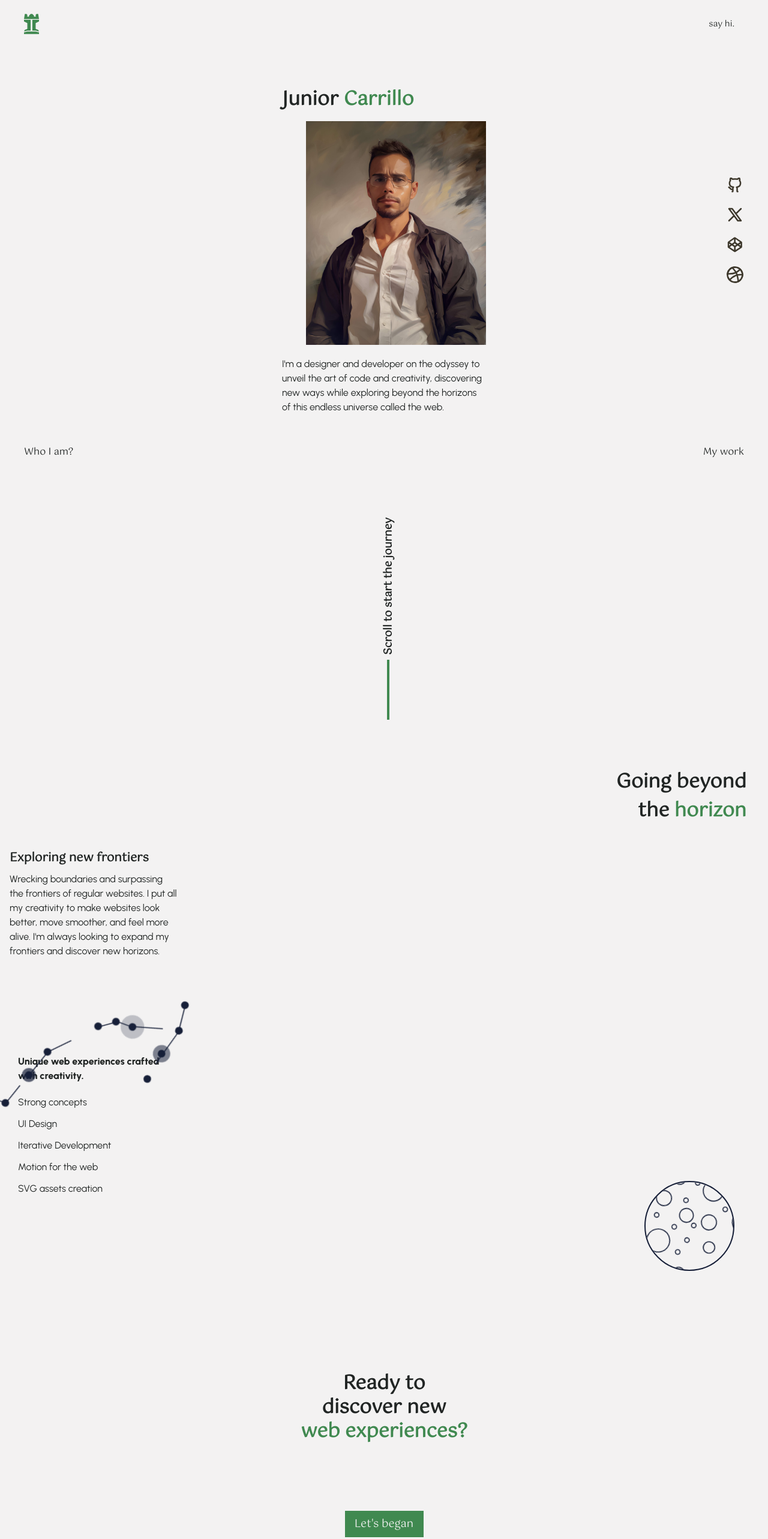
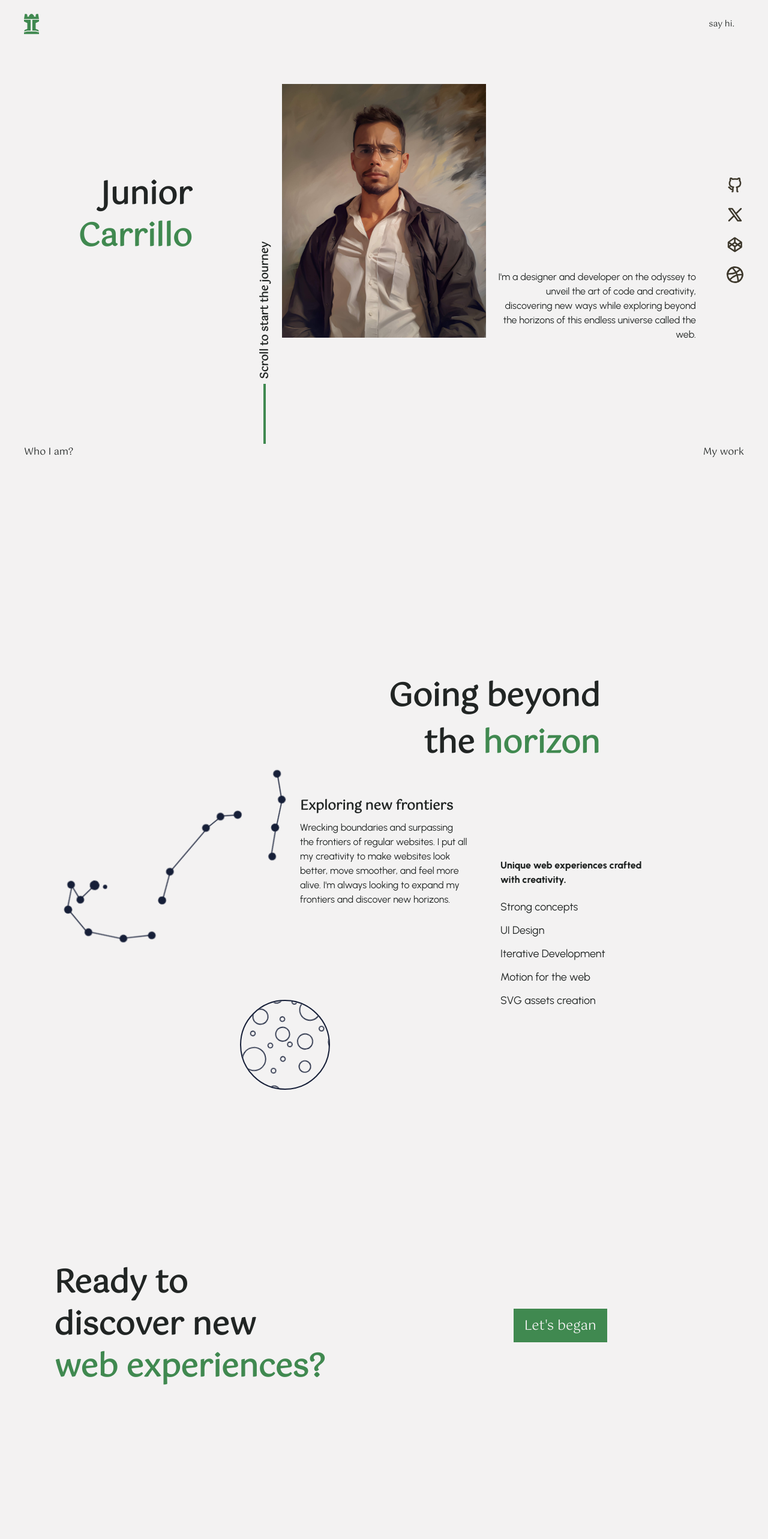
Before and after one commit to darukbyte/darukbyte-website, a Next.js app: page /about in a window 1280 px wide. Shown: the top 2566 px of the page at 60% size. Built offline with nearby package versions, Linux system fonts and the light colour scheme.

Commit message:
feat(about-page): Add CSS styles for the desktop version of the about page.

```diff
--- a/app/about/page.js
+++ b/app/about/page.js
@@ -39,21 +39,24 @@ export default function About() {
         </article>
       </section>
 
-      <section className={styles.main__about}>
+      <section className={styles.main__box}>
+        <article className={styles.main__about}>
           <h3 className={`${styles.main__about_title} ${gotu.className}`}>
             Going beyond the{" "}
             <span className={styles.main__about_titleTwo}> horizon </span>
           </h3>
 
-        <article className={styles.main__paraghrap}>
+          <article
+            className={`${styles.main__paraghrap} ${styles.main__about_box}`}
+          >
             <h5 className={`${styles.main__paraghrap_title} ${gotu.className}`}>
               Exploring new frontiers
             </h5>
             <p className={styles.main__paraghrap_content}>
               Wrecking boundaries and surpassing the frontiers of regular
-            websites. I put all my creativity to make websites look better, move
-            smoother, and feel more alive. I&apos;m always looking to expand my
-            frontiers and discover new horizons.
+              websites. I put all my creativity to make websites look better,
+              move smoother, and feel more alive. I&apos;m always looking to
+              expand my frontiers and discover new horizons.
             </p>
             <article
               className={`${styles.main__about_constellation} ${styles.display__view}`}
@@ -85,6 +88,7 @@ export default function About() {
           <article className={styles.main__about_planet}>
             <Planet />
           </article>
+        </article>
       </section>
 
       <section className={styles.main__exploration}>
@@ -110,7 +114,7 @@ export default function About() {
           className={`${styles.main__paraghrap} ${styles.details__block_two}`}
         >
           <h5 className={`${styles.main__paraghrap_title} ${gotu.className}`}>
-            Rather provide solutions, than make you feel good
+            Creative ideas, with clear and honest solutions
           </h5>
           <p className={styles.main__paraghrap_content}>
             Exploring new ideas doesn&apos;t always mean creating new ones. I
--- a/app/about/page.module.css
+++ b/app/about/page.module.css
@@ -13,7 +13,7 @@
     justify-content: center;
     align-items: center;
     position: relative;
-    margin-bottom: 280px;
+    margin-bottom: 240px;
 }
 .main__intro_box {
     display: grid;
@@ -22,6 +22,7 @@
 .main__intro_name{
     font-size: 3.2rem;
     line-height: 3.2rem;
+    width: 100%;
 }
 .main__intro_nameTwo {
     color: var(--principal-color);
@@ -37,6 +38,7 @@
 .main__intro_presentation {
     font-size: 1.6rem;
     line-height: 150%;
+    width: 100%;
     min-width: 300px;
     max-width: 340px;
 }
@@ -65,11 +67,13 @@
 .main__about {
     display: grid;
     gap: 40px;
+    margin-top: 75px;
 }
 .main__about_title {
     font-size: 3.2rem;
     line-height: 150%;
     width: 230px;
+    height: 150px;
     text-align: right;
     justify-self: end;
     margin-right: 20px;
@@ -239,5 +243,188 @@
     text-align: right;
 }
 .info__block_two > ul > li{
+   text-align: right;
+}
+/****Desktop****/
+
+@media (min-width: 1218px) {
+    .display__view_two {
+        display: flex;
+    }
+    .display__view {
+        display: none;
+    }
+    .main {
+        padding: 40px;
+        align-items: center;
+    }
+    .main__intro {
+        margin-bottom: 0px;
+        padding: 40px;
+    }
+    .main__intro_box {
+    grid-template-columns: repeat(3, 1fr);
+    grid-template-rows: repeat(2, 1fr);
+    padding: 40px;
+    height: 100dvh;
+    max-height: 680px;
+}
+.main__intro_name{
+    max-width: 200px;
+    font-size: 5.2rem;
+    line-height: 7rem;
+    align-self: end;
+    grid-row: 1;
+    grid-column: 1;
     text-align: right;
 }
+.main__intro_image {
+    grid-row: 1 / 3;
+    grid-column: 2;
+    align-self: start;
+    width: 340px;
+    height: 423px;
+}
+.main__intro_presentation {
+    grid-row: 2;
+    grid-column: 3;
+    text-align: end;
+    justify-self: end;
+    height: 110px;
+}
+.main__intro_scroll {
+    align-self: end;
+    justify-self: end;
+    grid-column: 1;
+    grid-row: 1 / 3;
+    position: initial;
+}
+.main__box {
+    display: flex;
+    height: fit-content;
+    width: 100%;
+    justify-content: center;
+    align-items: center;
+}
+.main__about {
+    grid-template-columns: repeat(3, 1fr);
+    grid-template-rows: repeat(3, 1fr);
+    margin-top: 0px;
+    height: 800px;
+    max-width: 1200px;
+    justify-self: center;
+    gap: 20px;
+}
+.main__about_title {
+    width: 400px;
+    align-self: end;
+    font-size: 5.2rem;
+    justify-self: center;
+    grid-row: 1;
+    grid-column: 2 / 4;
+}
+.main__paraghrap_title {
+    font-size: 2.2rem;
+}
+.main__about_points {
+    font-size: 1.8rem;
+}
+.main__about_points_list > li {
+    font-size: 1.8rem;
+}
+.main__about_box {
+    height: fit-content;
+    align-self: center;
+    justify-self: center;
+    grid-column: 2;
+    grid-row: 2;
+}
+.main__about_points {
+    grid-row: 2 / 4;
+    grid-column: 3;
+    align-self: center;
+    margin-top: 0;
+}
+.main__about_constellation {
+    align-self: center;
+    margin-right: 0;
+    height: fit-content;
+    width: fit-content;
+    transform: rotate(0deg);
+    grid-column: 1;
+    grid-row: 1 / 4;
+}
+.main__about_planet {
+    justify-self: start;
+    transform: translate(-80px, 100px)
+}
+.main__exploration {
+    align-items: center;
+    height: 580px;
+    width: 100%;
+    max-width: 1100px;
+    flex-direction: row;
+}
+.main__exploration_title {
+    line-height: 7rem;
+    font-size: 5.2rem;
+    text-align: left;
+    width: 50%;
+}
+.main__exploration_cta {
+    height: 235px;
+    width: 70%;
+}
+.main__exploration_cta > a {
+    margin-left: 120px;
+    font-size: 2.2rem;
+    height: 56px;
+    width: 156px;
+}
+.main__details {
+    grid-template-columns: repeat(3, 1fr);
+    grid-template-rows: repeat(3, 1fr);
+    max-width: 1200px;
+    height: 880px;
+}
+.details__block_two {
+    align-self: center;
+}
+.details__block_tree {
+    justify-self: end;
+    align-self: end;
+}
+.details__block_four {
+    justify-self: center;
+    align-self: end;
+    grid-row: 2;
+    grid-column: 3;
+}
+.main__logo {
+    grid-row: 2;
+    grid-column: 2;
+}
+.main__more_info {
+    font-size: 2.2rem;
+}
+.main__more_list {
+    gap: 12px;
+}
+.info__block_one {
+    grid-row: 3;
+    grid-column: 1;
+}
+.info__block_two {
+    grid-row:3;
+    grid-column: 3;
+    align-self: end;
+    height: fit-content;
+}
+.info__block_text {
+    text-align: start;
+}
+.info__block_two > ul > li{
+   text-align: left;
+}
+
+}
--- a/components/SocialMedia.module.css
+++ b/components/SocialMedia.module.css
@@ -22,6 +22,7 @@
     height: 24px;
 }
 .container__socialLink_text {
+    display: none;
     opacity: 0;
     position: absolute;
     text-orientation: upright;
@@ -46,6 +47,7 @@
         height: 30px;
     }
     .container__socialLink_text{
+        display: grid;
         text-orientation: unset;
         writing-mode: unset;
         position: unset;
```
Lines whose indentation alone changed are shown as unchanged.
